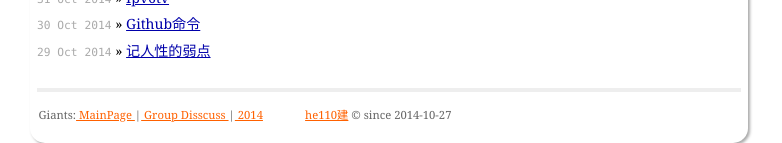
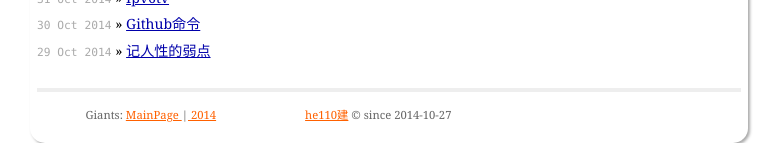
Before and after one commit to he110jian/he110jian.github.io, a Jekyll site: the page built from index.html, in a window 1280 px wide. Shown: the part 880-1023 px from the top of the page, without its empty margins (251-1033 px from the left). Built offline with Jekyll 4.4.1, drawn with Linux system fonts in a browser that asks for light colours; comment, search, counter and statistics services are not loaded.

Commit message:
Update default.html

```diff
--- a/_layouts/default.html
+++ b/_layouts/default.html
@@ -27,7 +27,7 @@
     <div class="contact">
       <div class="contactItem">
       <p>
-         Giants:<a href="http://livenote.sinaapp.com/draw.php" target="_blank"> MainPage </a>|<a href="http://223.3.85.5" target="_blank"> Group Disscuss </a>|<a href="http://223.3.85.5/2014" target="_blank"> 2014 </a>
+         Giants: <a href="http://livenote.sinaapp.com/draw.php" target="_blank"> MainPage </a>|<a href="http://223.3.85.5/2014" target="_blank"> 2014 </a>
       </p>
     </div>
       <div class="contactItem">
```
